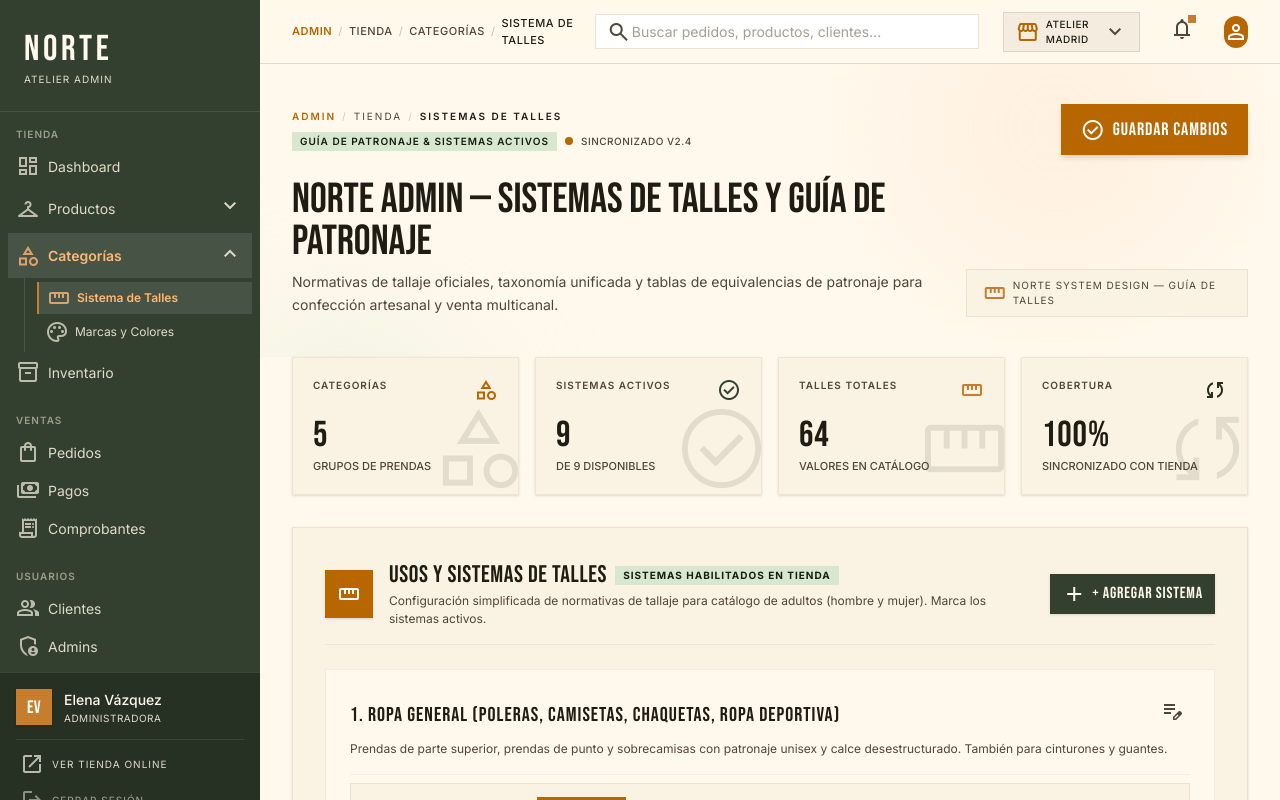
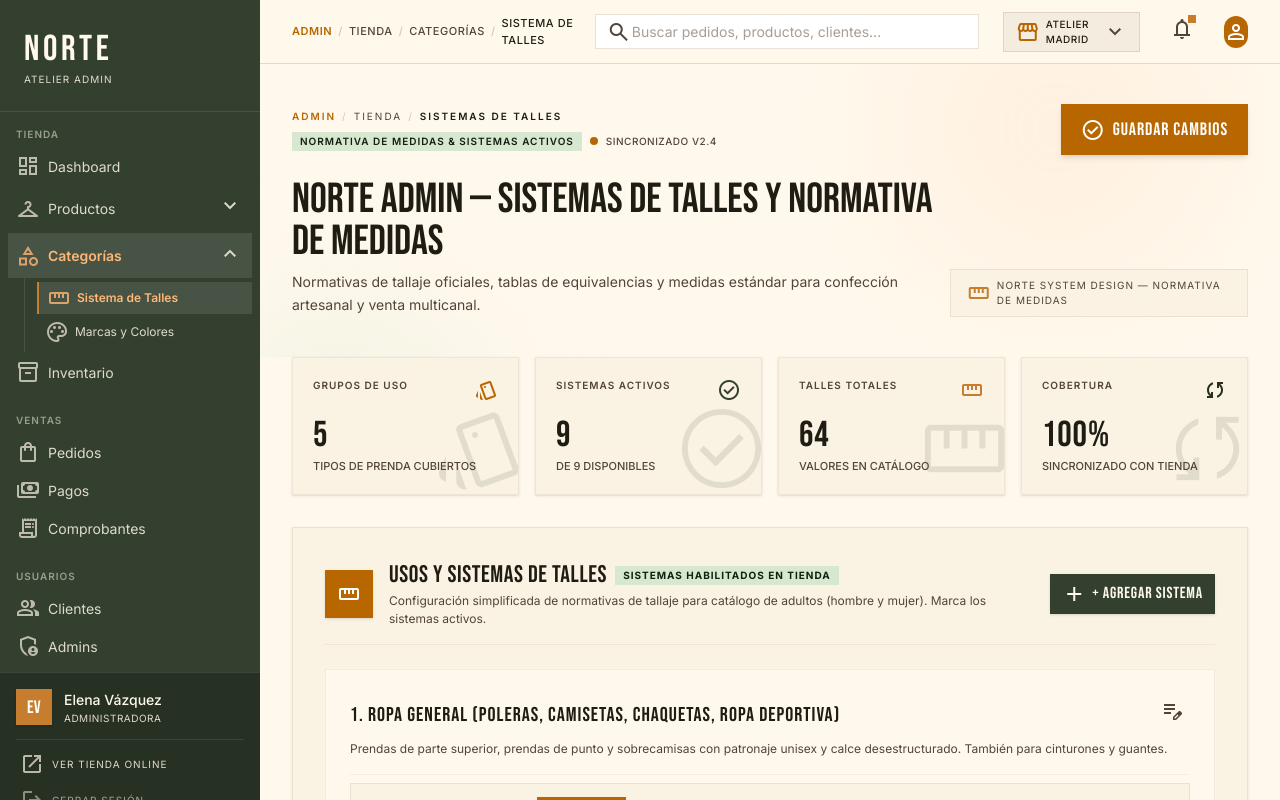
Before and after one commit to Angelussz/proyecto-norte, a Next.js app: page /admin/categorias in a window 1280 px wide. Shown: the top 800 px of the page. Built offline with nearby package versions, Linux system fonts and the light colour scheme.

Commit message:
fix(admin): renombrar KPI Categorias a Grupos de Uso y reemplazar Guia de Patronaje por Normativa de Medidas

```diff
--- a/features/admin/components/admin-size-system-view.tsx
+++ b/features/admin/components/admin-size-system-view.tsx
@@ -248,7 +248,7 @@ export function AdminSizeSystemView() {
               {/* Badge + live indicator */}
               <div className="flex items-center gap-2 mt-1">
                 <span className="px-2 py-0.5 bg-secondary-fixed text-on-secondary-fixed font-inter text-[10px] uppercase tracking-widest font-semibold">
-                  GUÍA DE PATRONAJE &amp; SISTEMAS ACTIVOS
+                  NORMATIVA DE MEDIDAS &amp; SISTEMAS ACTIVOS
                 </span>
                 <span className="flex h-2 w-2 relative">
                   <span className="animate-ping absolute inline-flex h-full w-full rounded-full bg-[#c77d2e] opacity-75" />
@@ -277,18 +277,18 @@ export function AdminSizeSystemView() {
           <div className="flex flex-col lg:flex-row lg:items-end justify-between gap-4">
             <div className="max-w-3xl">
               <h1 className="font-headline text-[42px] text-on-surface tracking-normal leading-none uppercase">
-                NORTE ADMIN — SISTEMAS DE TALLES Y GUÍA DE PATRONAJE
+                NORTE ADMIN — SISTEMAS DE TALLES Y NORMATIVA DE MEDIDAS
               </h1>
               <p className="font-inter text-[14px] text-on-surface-variant mt-2 leading-relaxed max-w-2xl">
-                Normativas de tallaje oficiales, taxonomía unificada y tablas de equivalencias de
-                patronaje para confección artesanal y venta multicanal.
+                Normativas de tallaje oficiales, tablas de equivalencias y medidas estándar para
+                confección artesanal y venta multicanal.
               </p>
             </div>
             <div className="flex items-center gap-1.5 text-on-surface-variant font-inter text-[10px] tracking-widest uppercase bg-surface-container-low px-4 py-2 self-start lg:self-auto border border-outline-variant/40">
               <span className="material-symbols-outlined text-[16px] text-[#c77d2e]">
                 straighten
               </span>
-              <span>NORTE SYSTEM DESIGN — GUÍA DE TALLES</span>
+              <span>NORTE SYSTEM DESIGN — NORMATIVA DE MEDIDAS</span>
             </div>
           </div>
         </div>
@@ -300,10 +300,10 @@ export function AdminSizeSystemView() {
         <div className="grid grid-cols-2 sm:grid-cols-4 gap-4">
           {[
             {
-              label: "Categorías",
+              label: "Grupos de Uso",
               value: categories.length,
-              sub: "Grupos de prendas",
-              icon: "category",
+              sub: "Tipos de prenda cubiertos",
+              icon: "style",
               color: "text-primary",
             },
             {
```
